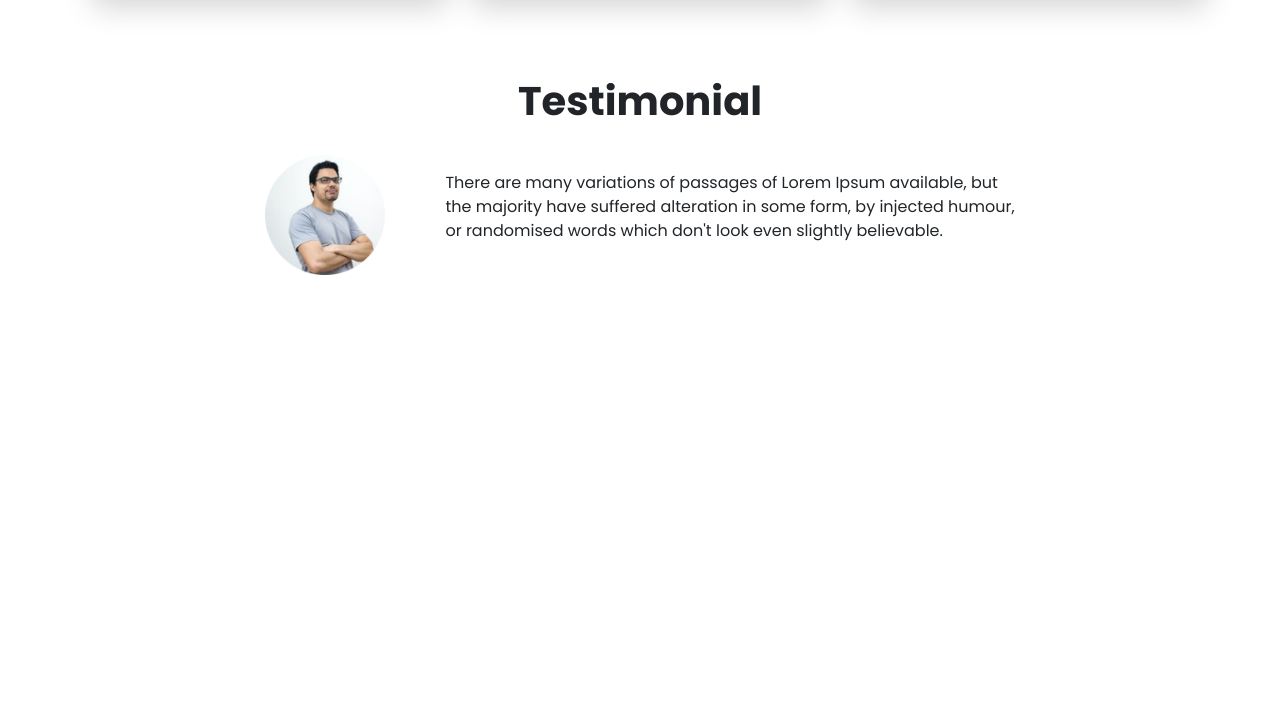
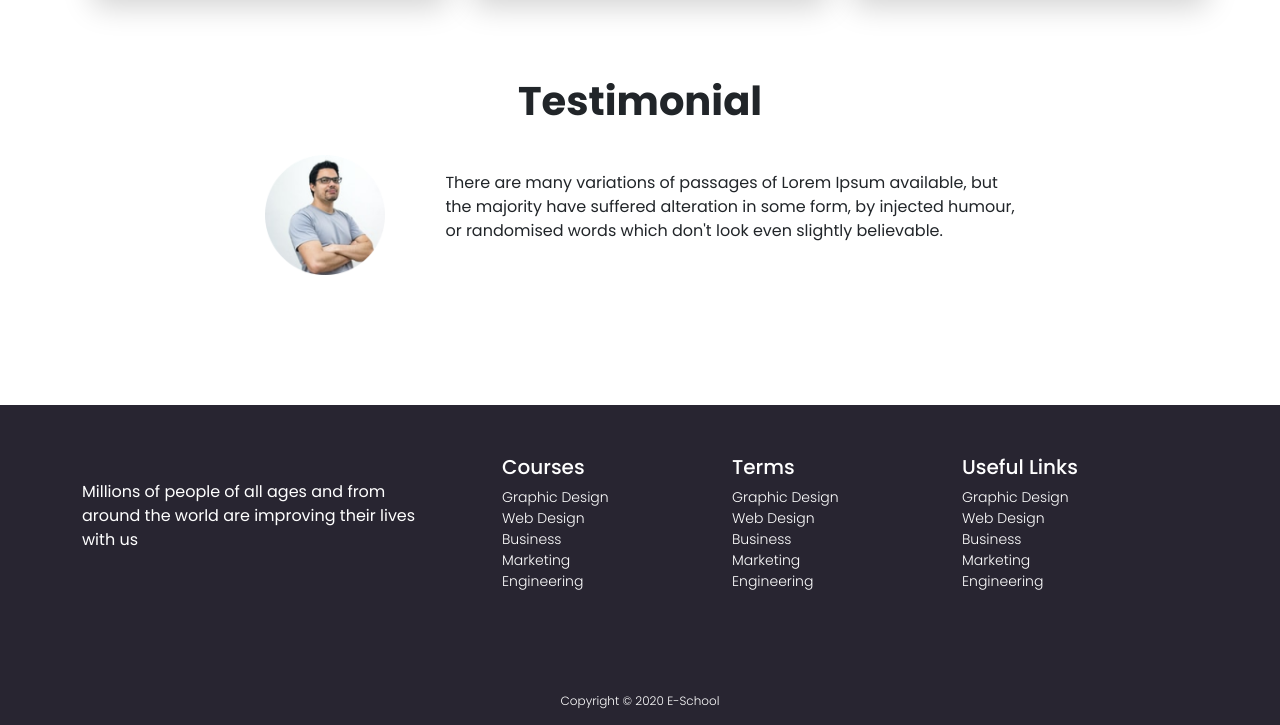
Before and after one commit to aranyyak/e-school, a plain HTML site: page index.html in a window 1280 px wide. Shown: the part 1249-1974 px from the top of the page. Before the commit the page ends 1564 px from the top, so only its background shows below. Drawn offline with nearby package versions, Linux system fonts and the light colour scheme.

Commit message:
e-school done

```diff
--- a/index.html
+++ b/index.html
@@ -163,6 +163,42 @@
       </div>
     </section>
 
+    <section class="links">
+      <div class="container">
+        <div class="row  align-items-center">
+          <div class="col-md-4 link-item">
+            <p>Millions of people of all ages and from around
+              the world are improving their lives with us</p>
+          </div>
+          <div class="col-md-2 d-flex flex-column link-item">
+            <h5>Courses</h5>
+            <a href="">Graphic Design</a>
+            <a href="">Web Design</a>
+            <a href="">Business</a>
+            <a href="">Marketing</a>
+            <a href="">Engineering</a>
+          </div>
+          <div class="col-md-2 d-flex flex-column link-item">
+            <h5>Terms</h5>
+            <a href="">Graphic Design</a>
+            <a href="">Web Design</a>
+            <a href="">Business</a>
+            <a href="">Marketing</a>
+            <a href="">Engineering</a>
+          </div>
+          <div class="col-md-2 d-flex flex-column link-item">
+            <h5>Useful Links</h5>
+            <a href="">Graphic Design</a>
+            <a href="">Web Design</a>
+            <a href="">Business</a>
+            <a href="">Marketing</a>
+            <a href="">Engineering</a>
+          </div>
+        </div>
+      </div>
+      <footer>Copyright © 2020 E-School</footer>
+    </section>
+
 
 
 
--- a/style.css
+++ b/style.css
@@ -126,3 +126,39 @@ section{
     font-weight: 400;
     margin-left: 60px;
 }
+
+.links{
+    margin-top: 130px;
+    margin-bottom: 0;
+    height: 320px;
+    width: 100%;
+    background-color: #282531;
+    color: #FFFFFF;
+    padding-top: 50px;
+}
+.links a{
+    color: #FFFFFF;
+    text-decoration: none;
+    font-size: 14px;
+    font-weight: 300;
+}
+.links a:hover{
+    color: blue;
+    text-decoration: underline;
+}
+
+.links h5{
+    font-size: 20px;
+    font-weight: 600px;
+}
+footer{
+    background-color: #282531;
+    text-align: center;
+    margin-top: 100px;
+    color: #FFFFFF;
+    font-size: 12px;
+    font-weight: 300;
+}
+.link-item{
+    margin-right: 40px;
+}
```
